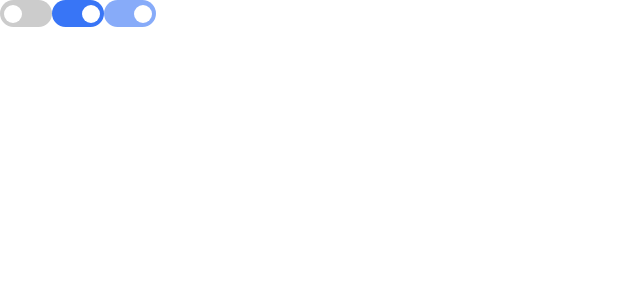
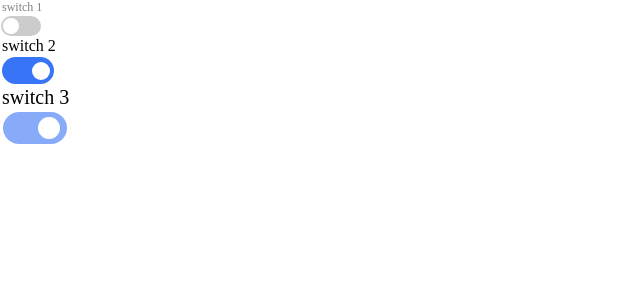
Before and after one commit to EdwinKwanTC/react-switch, a React (Vite) app: page / in a window 1280 px wide. Shown: the top 300 px of the page, without its empty margins (0-640 px from the left). Built offline with nearby package versions, Linux system fonts and the light colour scheme.

Commit message:
feat: adding different size for the switch component

```diff
--- a/src/App.tsx
+++ b/src/App.tsx
@@ -12,11 +12,16 @@ function App() {
   };
 
   return (
-    <>
-      <Switch />
-      <Switch checked={checked} onChange={handleChange} />
-      <Switch checked disabled />
-    </>
+    <div>
+      <Switch size="small" title="switch 1" style={{ color: "grey" }} />
+      <Switch
+        size="medium"
+        title="switch 2"
+        checked={checked}
+        onChange={handleChange}
+      />
+      <Switch size="large" title="switch 3" checked disabled />
+    </div>
   );
 }
 
--- a/src/components/Switch.tsx
+++ b/src/components/Switch.tsx
@@ -7,10 +7,19 @@ type Props = {
   checked?: boolean;
   onChange?: (checked: boolean) => void;
   disabled?: boolean;
+  title?: string;
   style?: React.CSSProperties;
+  size?: "small" | "medium" | "large";
 };
 
-const Switch = ({ checked, onChange, disabled, style }: Props) => {
+const Switch = ({
+  checked,
+  onChange,
+  disabled,
+  title,
+  style,
+  size = "medium",
+}: Props) => {
   const [isChecked, setIsChecked] = useState<boolean>(checked || false);
 
   const handleChange = (e: React.ChangeEvent<HTMLInputElement>) => {
@@ -20,7 +29,9 @@ const Switch = ({ checked, onChange, disabled, style }: Props) => {
   };
 
   return (
-    <div className="switch" style={style}>
+    <div style={style}>
+      <div className={`title ${size}`}>{title}</div>
+      <div className={`switch ${size}`}>
         <label>
           <input
             disabled={disabled}
@@ -28,8 +39,9 @@ const Switch = ({ checked, onChange, disabled, style }: Props) => {
             onChange={handleChange}
             type="checkbox"
           />
-        <span className="slider round"></span>
+          <span className={`slider ${size} round`}></span>
         </label>
+      </div>
     </div>
   );
 };
--- a/src/components/switch.css
+++ b/src/components/switch.css
@@ -1,10 +1,43 @@
 /* The switch - the box around the slider */
+.title {
+  font-size: 16px;
+  font-weight: 500;
+  padding-left: 2px;
+  min-width: 42px;
+}
+
+.title.small {
+  font-size: 12px;
+  font-weight: 400;
+}
+
+.title.large {
+  font-size: 20px;
+  font-weight: 400;
+}
+
 .switch {
   position: relative;
-  display: inline-block;
+  display: flex;
+  flex-direction: column;
   width: 42px;
   height: 22px;
   padding: 5px 5px 0px 5px;
+  margin: 2px;
+}
+
+.switch.small {
+  width: 32px;
+  height: 16px;
+  padding: 4px 4px 0px 4px;
+  margin: 1px;
+}
+
+.switch.large {
+  width: 52px;
+  height: 26px;
+  padding: 6px 6px 0px 6px;
+  margin: 3px;
 }
 
 /* Hide default HTML checkbox */
@@ -39,6 +72,20 @@
   transition: 0.4s;
 }
 
+.slider.small::before {
+  height: 16px;
+  width: 16px;
+  left: 2px;
+  bottom: 2px;
+}
+
+.slider.large::before {
+  height: 22px;
+  width: 22px;
+  left: 5px;
+  bottom: 5px;
+}
+
 input:checked + .slider {
   background-color: #3875f6;
 }
@@ -51,6 +98,18 @@ input:checked + .slider:before {
   -webkit-transform: translateX(26px);
   -ms-transform: translateX(26px);
   transform: translateX(26px);
+}
+
+input:checked + .slider.small:before {
+  -webkit-transform: translateX(20px);
+  -ms-transform: translateX(20px);
+  transform: translateX(20px);
+}
+
+input:checked + .slider.large:before {
+  -webkit-transform: translateX(30px);
+  -ms-transform: translateX(30px);
+  transform: translateX(30px);
 }
 
 input:disabled + .slider {
```
Lines whose indentation alone changed are shown as unchanged.
